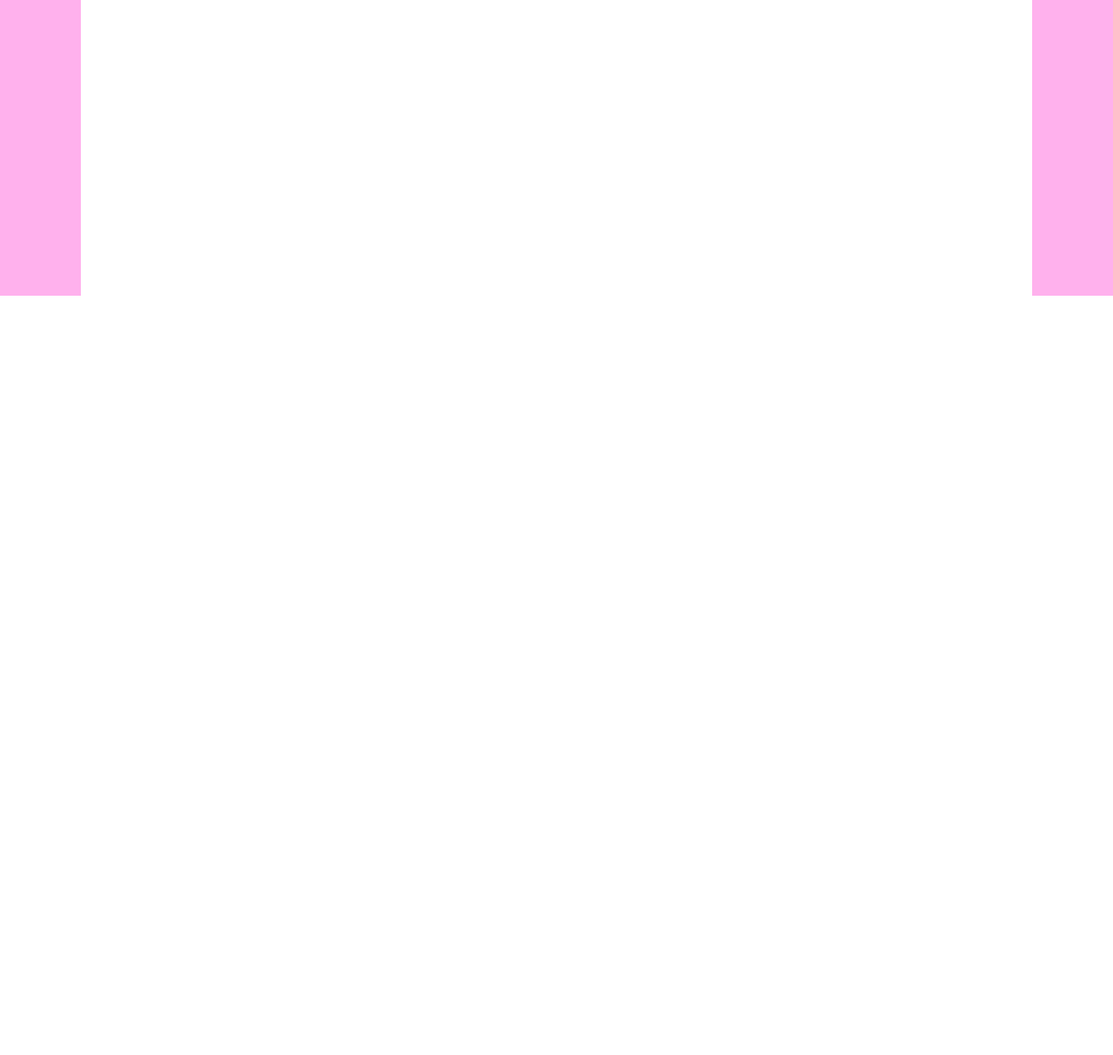
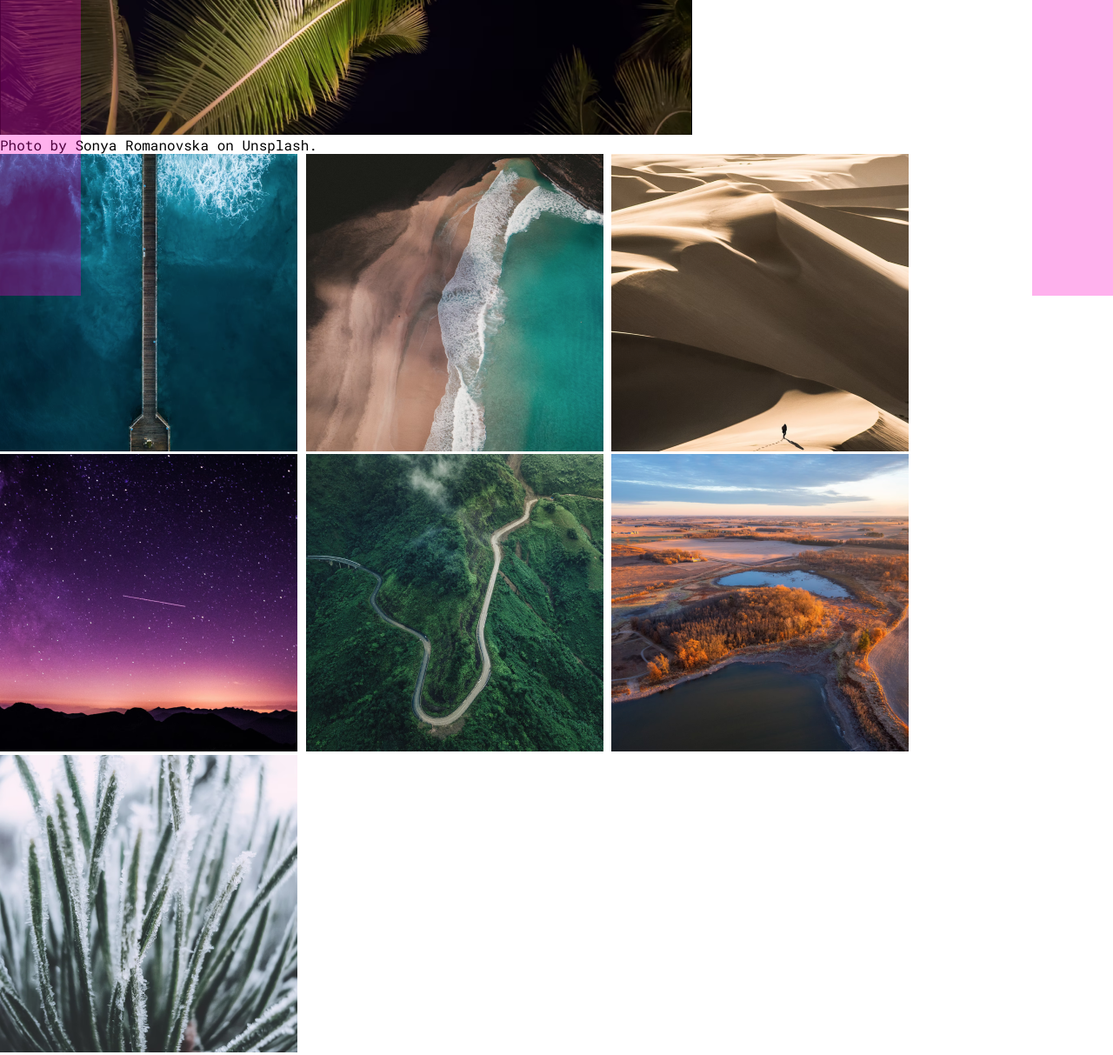
Before and after one commit to peter-hinch/advent-of-css-2022-day-09-image-carousel, a website: page index.html in a window 1280 px wide. Shown: the part 460-1673 px from the top of the page at 87% size. Before the commit the page ends 800 px from the top, so only its background shows below. Drawn offline with nearby package versions, Linux system fonts and the light colour scheme.

Commit message:
Add images.

```diff
--- a/index.html
+++ b/index.html
@@ -12,12 +12,54 @@
     <main>
       <section class="carousel">
         <div class="carousel__featured">
-          <img class="featured__image" />
+          <a href="https://unsplash.com/photos/wzdXhyi3AiM">
+            <img
+              class="featured__image"
+              alt="Photo by Sonya Romanovska on Unsplash."
+              src="./images/placeholder-image-featured.png"
+            />
+          </a>
           <div class="featured__description">
             Photo by Sonya Romanovska on Unsplash.
           </div>
         </div>
-        <div class="carousel__thumbnails"></div>
+        <div class="carousel__thumbnails">
+          <img
+            class="thumbnail__image"
+            alt=""
+            src="./images/placeholder-image-thumbnail1.png"
+          />
+          <img
+            class="thumbnail__image"
+            alt=""
+            src="./images/placeholder-image-thumbnail2.png"
+          />
+          <img
+            class="thumbnail__image"
+            alt=""
+            src="./images/placeholder-image-thumbnail3.png"
+          />
+          <img
+            class="thumbnail__image"
+            alt=""
+            src="./images/placeholder-image-thumbnail4.png"
+          />
+          <img
+            class="thumbnail__image"
+            alt=""
+            src="./images/placeholder-image-thumbnail5.png"
+          />
+          <img
+            class="thumbnail__image"
+            alt=""
+            src="./images/placeholder-image-thumbnail6.png"
+          />
+          <img
+            class="thumbnail__image"
+            alt=""
+            src="./images/placeholder-image-thumbnail7.png"
+          />
+        </div>
         <button
           alt="previous image"
           aria-label="previous image"
```
